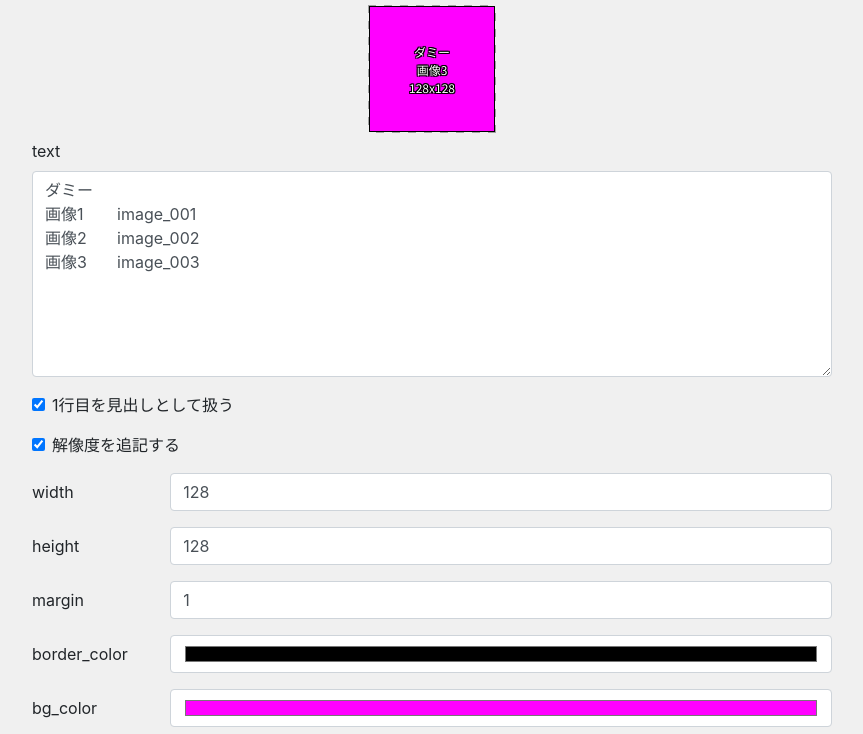
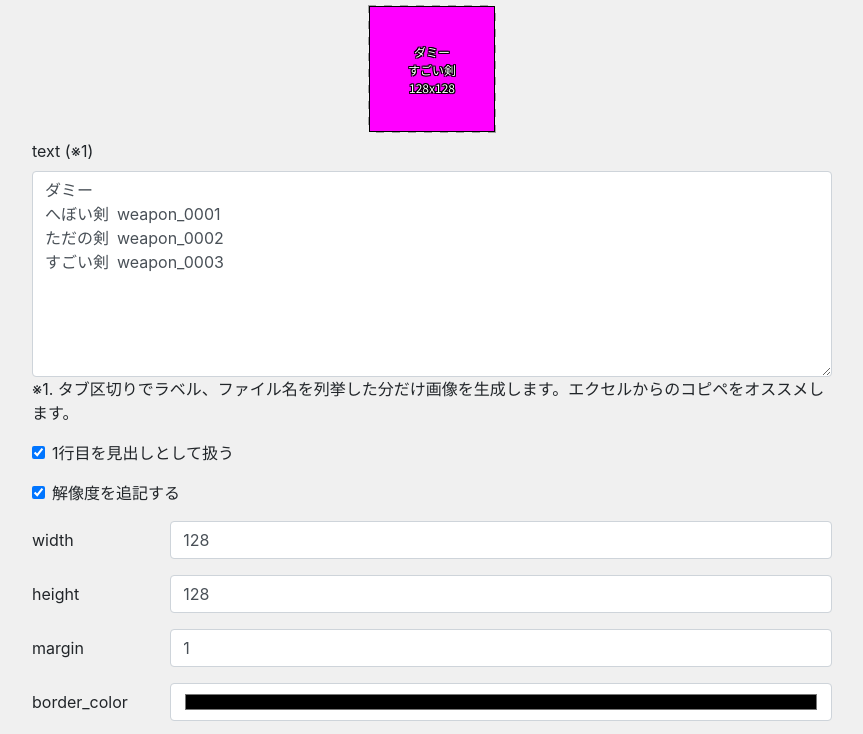
Before and after one commit to osakana4242/dummy_image_factory, a plain HTML site: page docs/index.html in a window 1280 px wide. Shown: the part 51-785 px from the top of the page, without its empty margins (208-1071 px from the left). Drawn offline with nearby package versions, Linux system fonts and the light colour scheme.

Commit message:
feat: 説明を追記.

```diff
--- a/docs/index.html
+++ b/docs/index.html
@@ -51,8 +51,11 @@
 
 		<form id="form" method="GET">
 			<div class="form-group">
-				<label>text</label>
+				<label>text (※1)</label>
 				<textarea class="form-control" id="text" name="text" rows="8"></textarea>
+				<div>
+					※1. タブ区切りでラベル、ファイル名を列挙した分だけ画像を生成します。エクセルからのコピペをオススメします。
+				</div>
 			</div>
 			<div class="form-group form-check">
 				<input id="with_header" name="with_header" type="checkbox" class="form-check-input">
--- a/docs/js/main.js
+++ b/docs/js/main.js
@@ -202,10 +202,12 @@ class Main {
 class Args {
 	constructor(args) {
 		const hasQuery = 0 < document.location.search.length;
-		this.text = args.text || 'ダミー\n' +
-			'画像1\timage_001\n' +
-			'画像2\timage_002\n' +
-			'画像3\timage_003\n';
+		this.text = args.text || '' +
+			'ダミー\n' +
+			'へぼい剣\tweapon_0001\n' +
+			'ただの剣\tweapon_0002\n' +
+			'すごい剣\tweapon_0003\n';
+
 		this.width = parseInt(args.width || 128);
 		this.height = parseInt(args.height || 128);
 		this.margin = parseInt(args.margin || 1);
```
